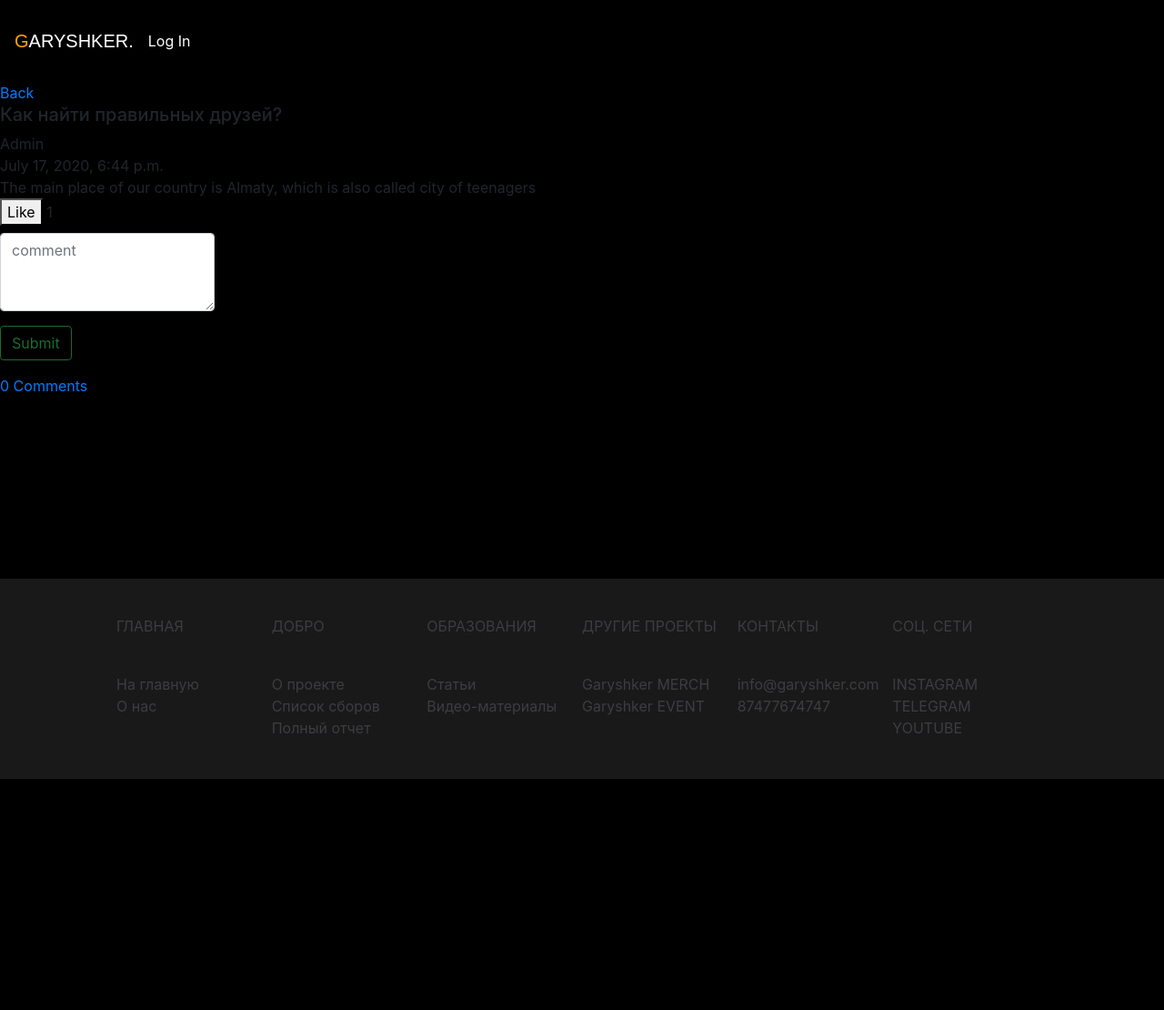
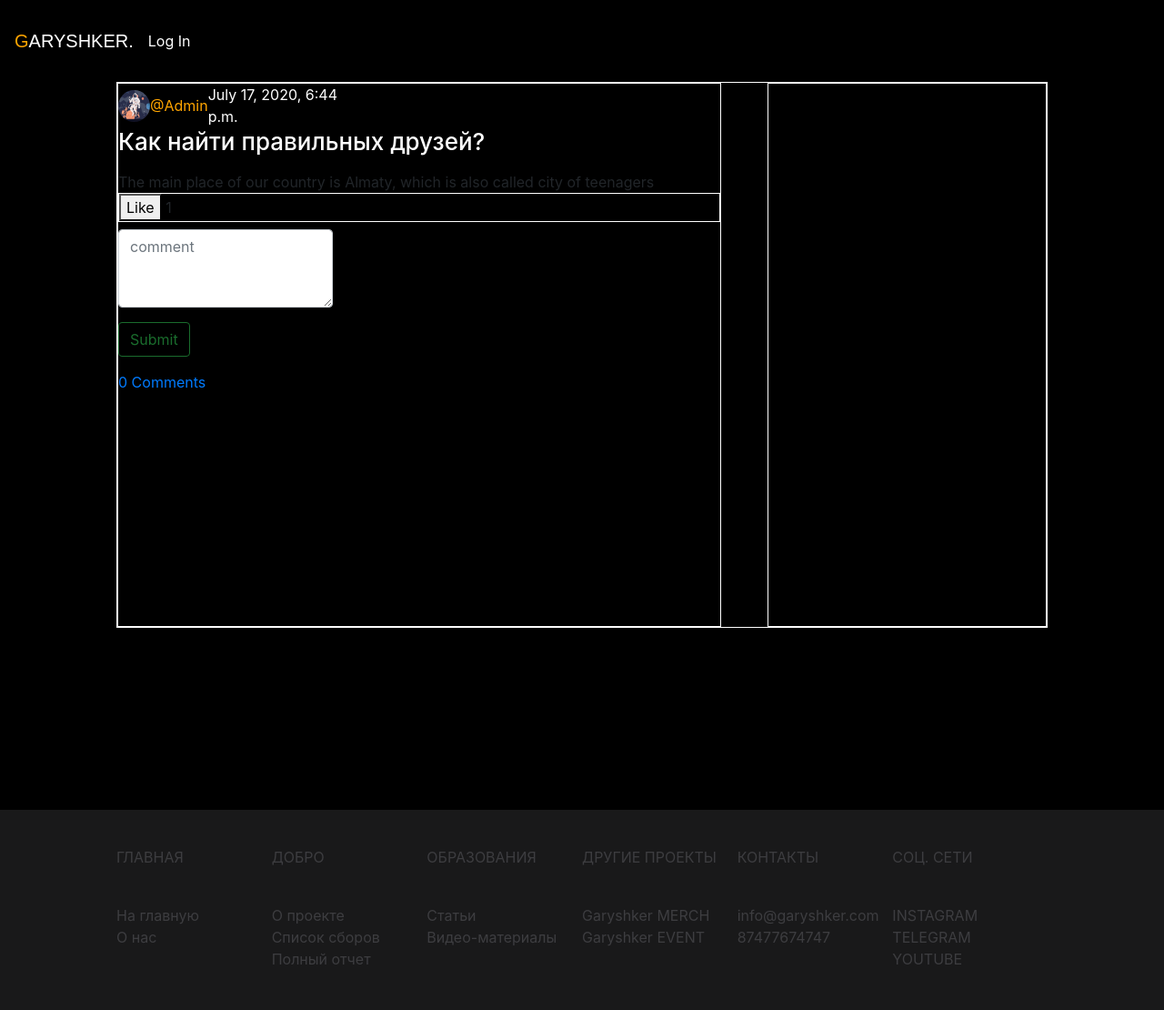
Before and after one commit to azatnt/Garyshker, a Django app: page /obrazovanie/report_detail/8 in a window 1280 px wide. Shown: the whole page at 91% size. Before the commit the page ends 856 px from the top, so only its background shows below. Run offline with Django 3.2, Linux system fonts and the light colour scheme; data comes from the database, SQL or seed files in the repository; both versions use the stored data as it was after the commit; some libraries are stand-ins or nearby versions.

Commit message:
editing report detail

```diff
--- a/Garyshker/Main/Obrazovanie/templates/obrazovanie/report_detail.html
+++ b/Garyshker/Main/Obrazovanie/templates/obrazovanie/report_detail.html
@@ -26,31 +26,38 @@
 
 
 {% block content %}
+  <div class="container-rep-detail">
+    <div class="rep-detail">
 
-  <a href="{% url 'all_reports_url' %}">Back</a>
-
-
-
-
-    <h5>{{ report.title }}</h5>
-    {{ report.author }}
-
-
-
-
-    <div class="">
+      <div class="rep-author-date">
+        <div class="rep-author-img">
+          <img src="{{report.author.profile.image.url}}" alt="">
+        </div>
+        <div class="rep-author">
+          <a style="text-decoration:none;" href="{% url 'someone_profile_url' id=report.author.id %}">
+            @{{ report.author }}
+          </a>
+        </div>
+          <div class="rep-date">
             {{ report.wrote_date }}
           </div>
+      </div>
 
-
-    <div class="">
-      {{ report.body }}
+      <div class="rep-title">
+        <h5>{{ report.title }}</h5>
       </div>
 
 
 
+      <div class="rep-body">
+        <!-- <textarea name="name" rows="19" cols="90"></textarea> -->
+{{ report.body }}
         <div id="like-section">
         {% include 'obrazovanie/like_section.html' %}
+        </div>
+        <div class="main-comment-section">
+        {% include 'obrazovanie/comments.html' %}
+        </div>
       </div>
 
 
@@ -58,10 +65,15 @@
 
 
 
+    </div>
+
+    <div class="rep-rec">
+
+    </div>
 
 
-<div class="main-comment-section">
-  {% include 'obrazovanie/comments.html' %}
   </div>
 
+
+
 {% endblock %}
--- a/Garyshker/Main/static/css/style.css
+++ b/Garyshker/Main/static/css/style.css
@@ -1,8 +1,6 @@
-
-
-
 body{
   background-color: black!important;
+  height: 100%;
 }
 
 .container-obr{
@@ -295,3 +293,81 @@ footer{
   font-size: 30px;
   color: white;
 }
+.someone-profile{
+  /* border: 1px solid white; */
+  height: 450px;
+}
+.someone-profile-container{
+  /* border: 1px solid white; */
+  width: 50%;
+  margin: 0 auto;
+}
+.someone-profile-img{
+  display: flex;
+  justify-content: space-between;
+  height: 200px;
+}
+.someone-profile-img img{
+  width: 150px;
+  height: 150px;
+  border-radius: 30px;
+}
+.som-prof-info{
+  /* border: 1px solid white; */
+}
+#someone-post{
+  color: white
+}
+#someone-post:hover{
+  color: orange;
+}
+
+
+.container-rep-detail{
+  border: 1px solid white;
+  height: 600px;
+  width: 80%;
+  margin: 0 auto;
+  display: flex;
+  justify-content: space-between;
+}
+.rep-detail{
+  border: 1px solid white;
+  width: 65%;
+  /* line-height: 50px; */
+
+
+}
+.rep-rec{
+  border: 1px solid white;
+  width: 30%;
+}
+.rep-author-date{
+  /* border: 1px solid white; */
+  display: flex;
+  width: 38%;
+  justify-content: space-between;
+  align-items: center;
+}
+.rep-author-img img{
+  width: 35px;
+  height: 35px;
+  border-radius: 40px;
+}
+.rep-author a{
+  color: orange;
+  /* font-size: 17px; */
+}
+.rep-date{
+  color: white;
+}
+.rep-title h5{
+  /* border: 1px solid white; */
+  height: 40px;
+  font-size: 26px;
+  color: white;
+}
+#like-section{
+  border: 1px solid white;
+
+}
```
Also changed, not shown: Garyshker/Main/db.sqlite3. Lines whose indentation alone changed are shown as unchanged.
